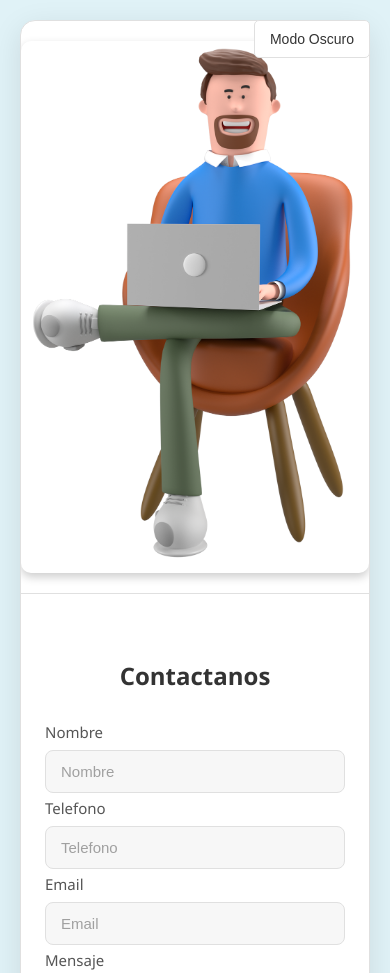
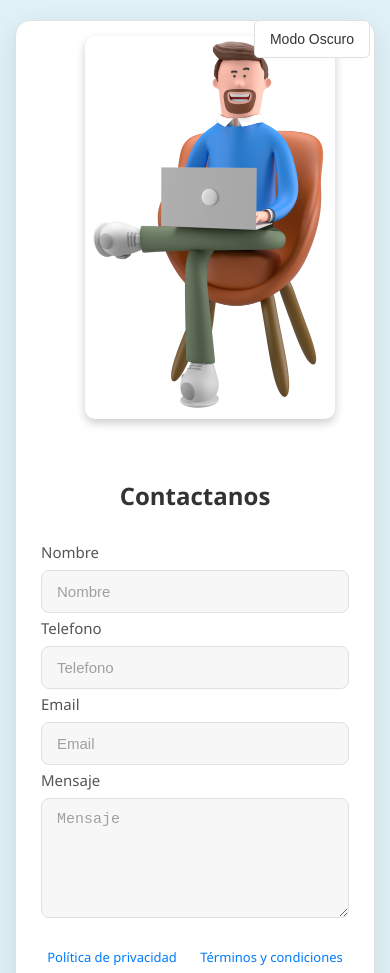
Before and after one commit to Codigotrebor/web, a plain HTML site: page index.html in a window 390 px wide. Shown: the top 973 px of the page. Drawn offline with Linux system fonts and the light colour scheme.

Commit message:
Update index.css

```diff
--- a/index.css
+++ b/index.css
@@ -42,61 +42,64 @@ body.light-theme {
 
 /* GENERALES Y BODY */
 body {
-    font-family: 'Segoe UI', Tahoma, Geneva, Verdana, sans-serif; /* Fuente un poco más moderna */
+    font-family: 'Segoe UI', Tahoma, Geneva, Verdana, sans-serif;
     min-height: 100vh;
     display: flex;
-    justify-content: center; /* Centra horizontalmente el formulario */
-    align-items: center; /* Centra verticalmente el formulario */
-    margin: 0; /* Elimina el margen por defecto del body */
-    background-color: var(--body-bg); /* Usa la variable */
-    color: var(--text-color); /* Usa la variable */
-    overflow: auto; /* Permite scroll si el contenido es más grande que la pantalla */
-    transition: background-color 0.3s ease, color 0.3s ease; /* Transición suave para el cambio de tema */
+    justify-content: center;
+    align-items: center;
+    margin: 0;
+    background-color: var(--body-bg);
+    color: var(--text-color);
+    overflow: auto;
+    transition: background-color 0.3s ease, color 0.3s ease;
 }
 
 /* FORMULARIO PRINCIPAL (EL CUADRO DEL CONTACTO) - MODIFICADO PARA FLEXBOX */
-form.form-with-image { /* Apunta a la nueva clase en el HTML */
-    display: flex; /* Activa Flexbox para el formulario */
-    flex-direction: row-reverse; /* Invierte el orden para poner la imagen a la derecha */
-    max-width: 950px; /* <--- AUMENTADO ESTE VALOR PARA HACER EL CUADRO MÁS GRANDE */
-    align-items: center; /* Alinea verticalmente los elementos hijos (imagen y contenido) */
-    background-color: var(--container-bg); /* Usa la variable */
-    padding: 0; /* Quitamos el padding del contenedor principal, lo aplicaremos a las sub-secciones */
-    border-radius: 15px; /* Bordes redondeados */
-    box-shadow: 0 8px 30px var(--box-shadow-color); /* Usa la variable para la sombra */
-    text-align: left; /* Alinea el texto a la izquierda dentro del formulario */
-    width: 100%; /* Ocupa el 100% del espacio disponible */
-    box-sizing: border-box; /* Incluye padding y border en el ancho/alto */
+form.form-with-image {
+    display: flex;
+    flex-direction: row-reverse; /* Imagen a la derecha en escritorio */
+    max-width: 950px; /* Ancho más grande para escritorio */
+    align-items: stretch; /* Asegura que los elementos se estiren para llenar el alto del contenedor */
+    background-color: var(--container-bg);
+    padding: 0;
+    border-radius: 15px;
+    box-shadow: 0 8px 30px var(--box-shadow-color);
+    text-align: left;
+    width: 100%;
+    box-sizing: border-box;
     position: relative;
-    border: 1px solid var(--border-color); /* Usa la variable para el borde */
-    transition: background-color 0.3s ease, border-color 0.3s ease, box-shadow 0.3s ease; /* Transición suave */
-    overflow: hidden; /* Asegura que los bordes redondeados se apliquen correctamente si la imagen sobresale */
+    border: 1px solid var(--border-color);
+    transition: background-color 0.3s ease, border-color 0.3s ease, box-shadow 0.3s ease;
+    overflow: hidden; /* Importante para que los bordes redondeados se apliquen correctamente */
 }
 
-/* Estilos para el contenedor de la imagen al lado */
+/* Estilos para el contenedor de la imagen */
 .image-side {
-    flex: 1; /* La imagen ocupará una parte del espacio flexible */
-    padding: 20px; /* Espacio alrededor de la imagen */
-    text-align: center; /* Centra la imagen dentro de su contenedor */
-    display: flex; /* Para centrar la imagen perfectamente si es más pequeña */
+    flex: 1; /* Ocupa una parte del espacio flexible */
+    padding: 20px;
+    text-align: center;
+    display: flex; /* Para centrar la imagen perfectamente */
     justify-content: center;
     align-items: center;
-    min-width: 300px; /* Ajustado ligeramente, puedes probar 250px o más si es necesario */
+    min-width: 300px; /* Ancho mínimo para la columna de la imagen en escritorio */
+    /* background-color: lightblue; /* Temporal para depuración */
 }
 
 .form-image {
     max-width: 100%; /* La imagen no excederá el ancho de su contenedor */
     height: auto;
-    border-radius: 10px; /* Opcional: bordes redondeados para la imagen */
-    box-shadow: 0 4px 10px rgba(0, 0, 0, 0.2); /* Sombra suave para la imagen */
+    border-radius: 10px;
+    box-shadow: 0 4px 10px rgba(0, 0, 0, 0.2);
+    display: block; /* Asegura que la imagen sea un bloque para controlar su espaciado */
 }
 
 /* Estilos para el contenedor del contenido del formulario (campos, título, etc.) */
 .form-content {
-    flex: 1.5; /* El contenido del formulario ocupará un poco más de espacio */
+    flex: 1.5; /* Ocupa más espacio que la imagen */
     padding: 40px 50px; /* Padding para el contenido del formulario */
     box-sizing: border-box;
-    min-width: 350px; /* Ajustado ligeramente, puedes probar 300px o más si es necesario */
+    min-width: 350px; /* Ancho mínimo para la columna del formulario en escritorio */
+    /* background-color: lightgreen; /* Temporal para depuración */
 }
 
 
@@ -238,24 +241,37 @@ textarea::placeholder {
 
 /* MEDIA QUERIES para responsividad */
 @media (max-width: 768px) {
+    body {
+        /* Permite que el body tenga un poco de padding en los lados en móviles */
+        padding: 0 15px;
+    }
+
     form.form-with-image {
-        flex-direction: column; /* En pantallas pequeñas, la imagen seguirá encima del formulario */
-        padding: 0;
-        margin: 20px;
+        flex-direction: column; /* La imagen irá encima del formulario en móvil */
+        padding: 0; /* Asegurarse de que el padding lo manejen image-side y form-content */
+        margin: 20px auto; /* Centrar el formulario y añadir margen vertical */
+        max-width: 100%; /* Ocupa el 100% del ancho disponible en pantallas pequeñas */
+        border-radius: 15px; /* Bordes redondeados en todo el formulario en móvil */
     }
 
     .image-side {
-        width: 100%;
-        padding: 20px;
-        margin-bottom: 20px;
-        border-bottom: 1px solid var(--border-color); /* Separador opcional */
-        border-radius: 15px 15px 0 0; /* Bordes redondeados solo arriba */
+        width: 100%; /* Ocupa todo el ancho */
+        padding: 20px; /* Mantener padding interno */
+        margin-bottom: 0; /* Eliminar margen para que la imagen se pegue al formulario */
+        border-bottom: none; /* Eliminar el separador si se añadió antes */
+        border-radius: 15px 15px 0 0; /* Bordes redondeados solo arriba para la imagen */
+        order: -1; /* Mueve la imagen al principio visualmente */
+    }
+
+    .form-image {
+        max-width: 80%; /* Hacer la imagen un poco más pequeña para que quepa bien en móviles */
+        margin: 0 auto; /* Centrar la imagen dentro de su contenedor */
     }
 
     .form-content {
-        padding: 30px;
-        width: 100%;
-        border-radius: 0 0 15px 15px; /* Bordes redondeados solo abajo */
+        padding: 30px; /* Reduce el padding en pantallas pequeñas */
+        width: 100%; /* Ocupa todo el ancho */
+        border-radius: 0 0 15px 15px; /* Bordes redondeados solo abajo para el contenido */
     }
 
     h2 {
@@ -263,7 +279,7 @@ textarea::placeholder {
     }
 
     .btn {
-        width: 100%;
+        width: 100%; /* El botón ocupa todo el ancho en móviles */
     }
 }
 
@@ -289,4 +305,12 @@ textarea::placeholder {
         font-size: 13px;
         gap: 10px;
     }
+
+    .image-side {
+        padding: 15px; /* Reduce el padding en el contenedor de la imagen para móviles más pequeños */
+    }
+
+    .form-image {
+        max-width: 70%; /* Incluso más pequeña en móviles muy pequeños */
+    }
 }
```
